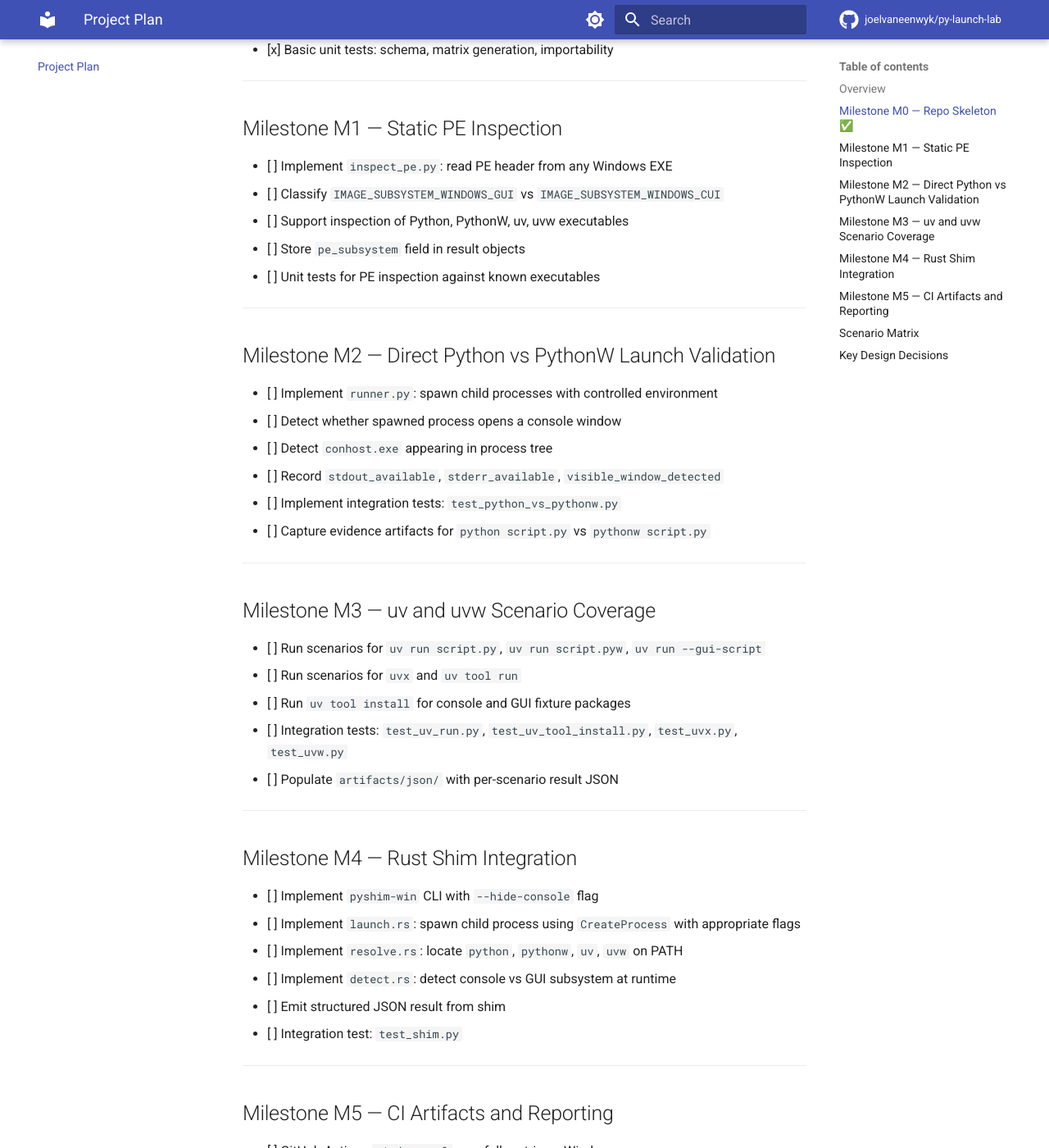
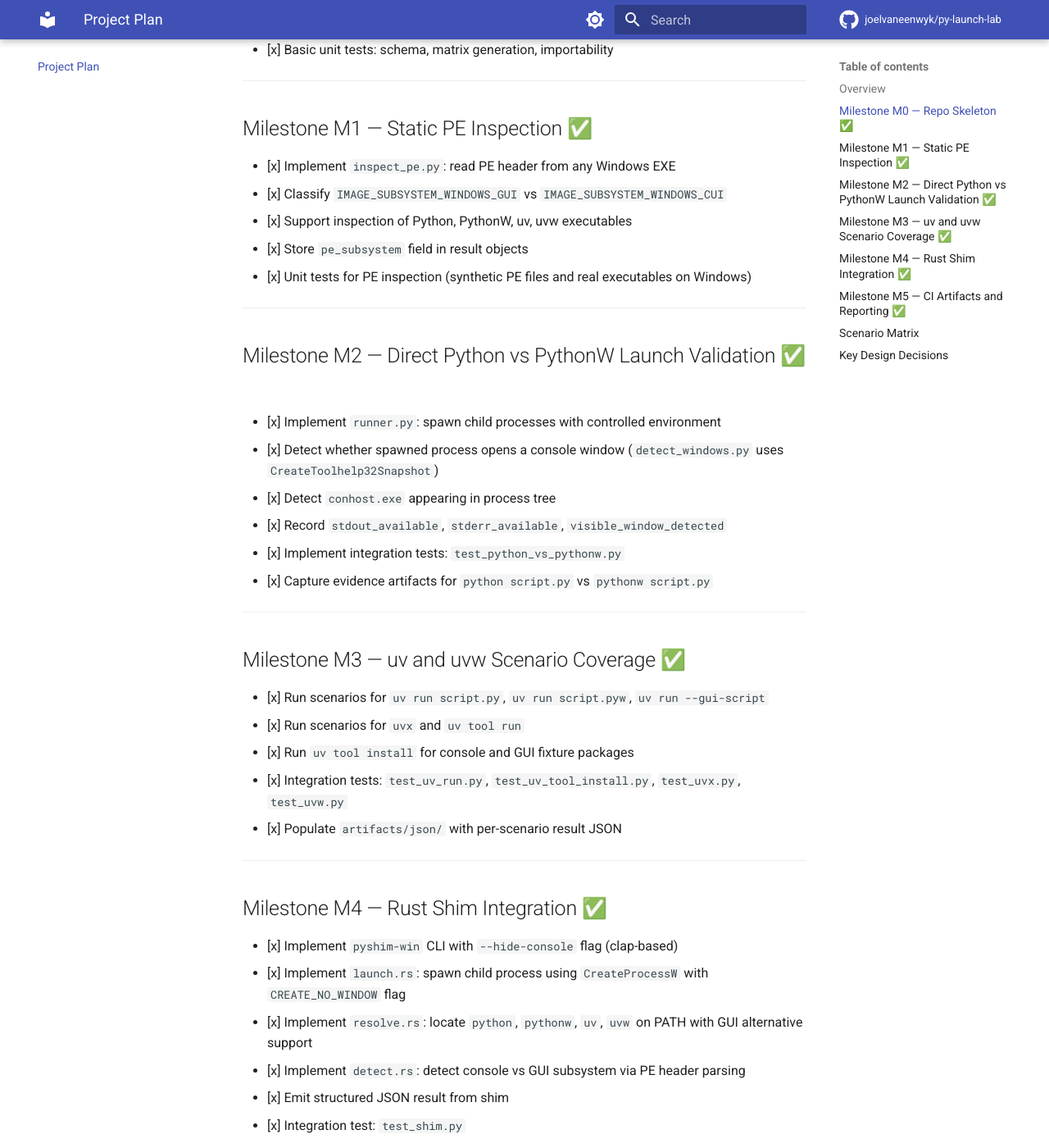
Before and after one commit to joelvaneenwyk/py-launch-lab, an MkDocs documentation site: the page built from docs/plan.md, in a window 1280 px wide and 1400 px high, scrolled down 652 px. Shown: the whole window at 82% size. Built offline with MkDocs 1.6.1 and Material for MkDocs 9.7.7, drawn with Linux system fonts in a browser that asks for light colours; comment, search, counter and statistics services are not loaded; some of the changed text lies outside the part shown.

Commit message:
Update milestone status to reflect all M0-M5 complete, fix Current Status in README
- Mark all milestones M1-M5 as complete in plan.md (they were all implemented)
- Update README.md Current Status from "M0 skeleton" to "All milestones complete"
- Rename "Planned Milestones" to "Milestones" with all marked Done
- Fix scenario-matrix link in plan.md for mkdocs compatibility
- Sync docs/plan.md with root plan.md

Co-authored-by: joelvaneenwyk <1787351+joelvaneenwyk@users.noreply.github.com>

```diff
--- a/docs/plan.md
+++ b/docs/plan.md
@@ -10,69 +10,70 @@ This lab systematically measures how Python launch modes behave on Windows acros
 
 - [x] Repository structure created
 - [x] `pyproject.toml` with `launch_lab` package and `py-launch-lab` CLI
-- [x] Python module stubs: `cli`, `models`, `matrix`, `runner`, `inspect_pe`, `detect_windows`, `collect`, `report`, `util`
+- [x] Python modules: `cli`, `models`, `matrix`, `runner`, `inspect_pe`, `detect_windows`, `collect`, `report`, `html_report`, `util`
 - [x] Fixture directories: `pkg_console`, `pkg_gui`, `pkg_dual`, `raw_py`, `raw_pyw`, `direct_exec`
-- [x] Rust crate `pyshim-win` stub compiling on Windows
-- [x] GitHub Actions CI skeleton (`windows.yml`, `docs.yml`)
+- [x] Rust crate `pyshim-win` compiling on Windows
+- [x] GitHub Actions CI (`windows.yml`, `docs.yml`)
 - [x] Basic unit tests: schema, matrix generation, importability
 
 ---
 
-## Milestone M1 — Static PE Inspection
+## Milestone M1 — Static PE Inspection ✅
 
-- [ ] Implement `inspect_pe.py`: read PE header from any Windows EXE
-- [ ] Classify `IMAGE_SUBSYSTEM_WINDOWS_GUI` vs `IMAGE_SUBSYSTEM_WINDOWS_CUI`
-- [ ] Support inspection of Python, PythonW, uv, uvw executables
-- [ ] Store `pe_subsystem` field in result objects
-- [ ] Unit tests for PE inspection against known executables
+- [x] Implement `inspect_pe.py`: read PE header from any Windows EXE
+- [x] Classify `IMAGE_SUBSYSTEM_WINDOWS_GUI` vs `IMAGE_SUBSYSTEM_WINDOWS_CUI`
+- [x] Support inspection of Python, PythonW, uv, uvw executables
+- [x] Store `pe_subsystem` field in result objects
+- [x] Unit tests for PE inspection (synthetic PE files and real executables on Windows)
 
 ---
 
-## Milestone M2 — Direct Python vs PythonW Launch Validation
+## Milestone M2 — Direct Python vs PythonW Launch Validation ✅
 
-- [ ] Implement `runner.py`: spawn child processes with controlled environment
-- [ ] Detect whether spawned process opens a console window
-- [ ] Detect `conhost.exe` appearing in process tree
-- [ ] Record `stdout_available`, `stderr_available`, `visible_window_detected`
-- [ ] Implement integration tests: `test_python_vs_pythonw.py`
-- [ ] Capture evidence artifacts for `python script.py` vs `pythonw script.py`
+- [x] Implement `runner.py`: spawn child processes with controlled environment
+- [x] Detect whether spawned process opens a console window (`detect_windows.py` uses `CreateToolhelp32Snapshot`)
+- [x] Detect `conhost.exe` appearing in process tree
+- [x] Record `stdout_available`, `stderr_available`, `visible_window_detected`
+- [x] Implement integration tests: `test_python_vs_pythonw.py`
+- [x] Capture evidence artifacts for `python script.py` vs `pythonw script.py`
 
 ---
 
-## Milestone M3 — uv and uvw Scenario Coverage
+## Milestone M3 — uv and uvw Scenario Coverage ✅
 
-- [ ] Run scenarios for `uv run script.py`, `uv run script.pyw`, `uv run --gui-script`
-- [ ] Run scenarios for `uvx` and `uv tool run`
-- [ ] Run `uv tool install` for console and GUI fixture packages
-- [ ] Integration tests: `test_uv_run.py`, `test_uv_tool_install.py`, `test_uvx.py`, `test_uvw.py`
-- [ ] Populate `artifacts/json/` with per-scenario result JSON
+- [x] Run scenarios for `uv run script.py`, `uv run script.pyw`, `uv run --gui-script`
+- [x] Run scenarios for `uvx` and `uv tool run`
+- [x] Run `uv tool install` for console and GUI fixture packages
+- [x] Integration tests: `test_uv_run.py`, `test_uv_tool_install.py`, `test_uvx.py`, `test_uvw.py`
+- [x] Populate `artifacts/json/` with per-scenario result JSON
 
 ---
 
-## Milestone M4 — Rust Shim Integration
+## Milestone M4 — Rust Shim Integration ✅
 
-- [ ] Implement `pyshim-win` CLI with `--hide-console` flag
-- [ ] Implement `launch.rs`: spawn child process using `CreateProcess` with appropriate flags
-- [ ] Implement `resolve.rs`: locate `python`, `pythonw`, `uv`, `uvw` on PATH
-- [ ] Implement `detect.rs`: detect console vs GUI subsystem at runtime
-- [ ] Emit structured JSON result from shim
-- [ ] Integration test: `test_shim.py`
+- [x] Implement `pyshim-win` CLI with `--hide-console` flag (clap-based)
+- [x] Implement `launch.rs`: spawn child process using `CreateProcessW` with `CREATE_NO_WINDOW` flag
+- [x] Implement `resolve.rs`: locate `python`, `pythonw`, `uv`, `uvw` on PATH with GUI alternative support
+- [x] Implement `detect.rs`: detect console vs GUI subsystem via PE header parsing
+- [x] Emit structured JSON result from shim
+- [x] Integration test: `test_shim.py`
 
 ---
 
-## Milestone M5 — CI Artifacts and Reporting
+## Milestone M5 — CI Artifacts and Reporting ✅
 
-- [ ] GitHub Actions `windows.yml` runs full matrix on Windows runners
-- [ ] Artifacts uploaded to workflow run
-- [ ] `report.py` generates Markdown summary from JSON results
-- [ ] `docs/findings/` populated with per-run findings
-- [ ] `docs.yml` deploys docs to GitHub Pages
+- [x] GitHub Actions `windows.yml` runs full matrix on Windows runners
+- [x] Artifacts uploaded to workflow run (JSON, Markdown, HTML)
+- [x] `report.py` generates Markdown summary from JSON results
+- [x] `html_report.py` generates self-contained HTML report
+- [x] `docs/findings/` populated with per-run findings
+- [x] `docs.yml` deploys docs to GitHub Pages using mkdocs-material
 
 ---
 
 ## Scenario Matrix
 
-See `docs/scenario-matrix.md` for the full table.
+See [`scenario-matrix.md`](scenario-matrix.md) for the full table.
 
 ---
 
```
Also changed, not shown: README.md (+9 -7 lines), plan.md (+37 -36 lines).
